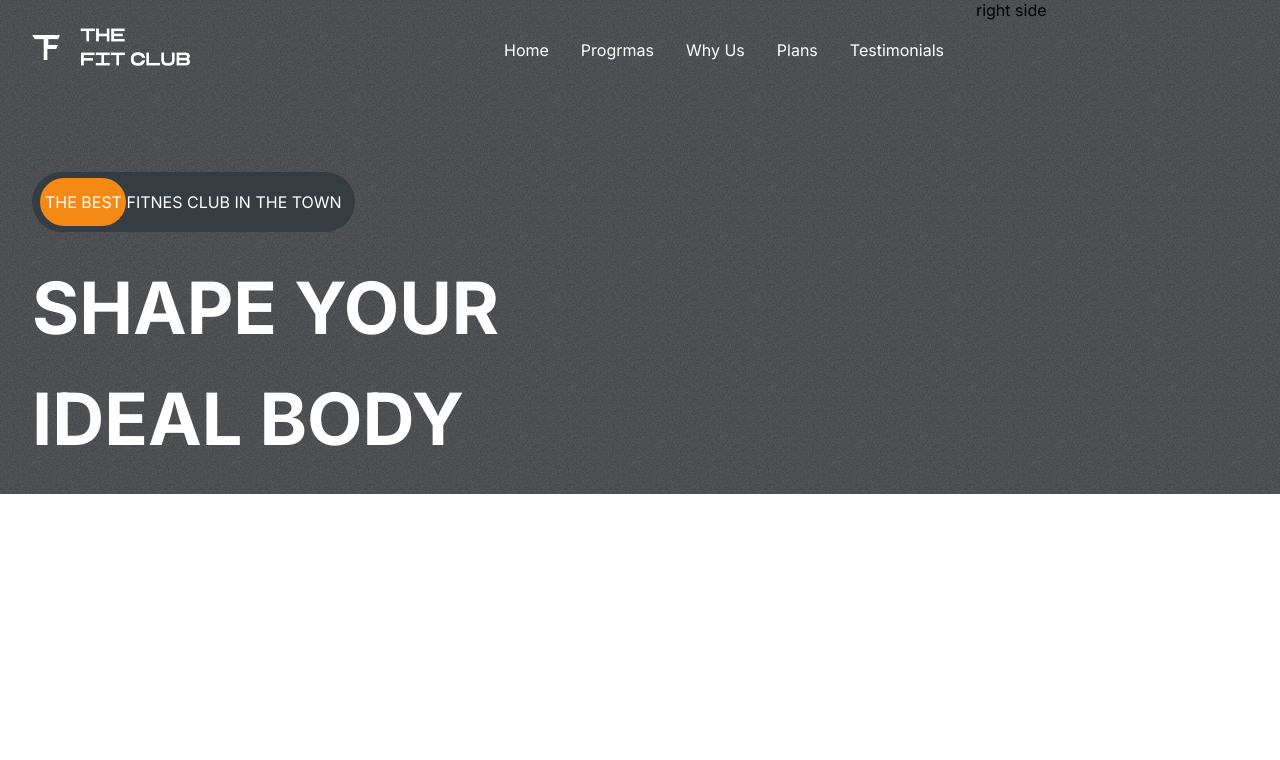
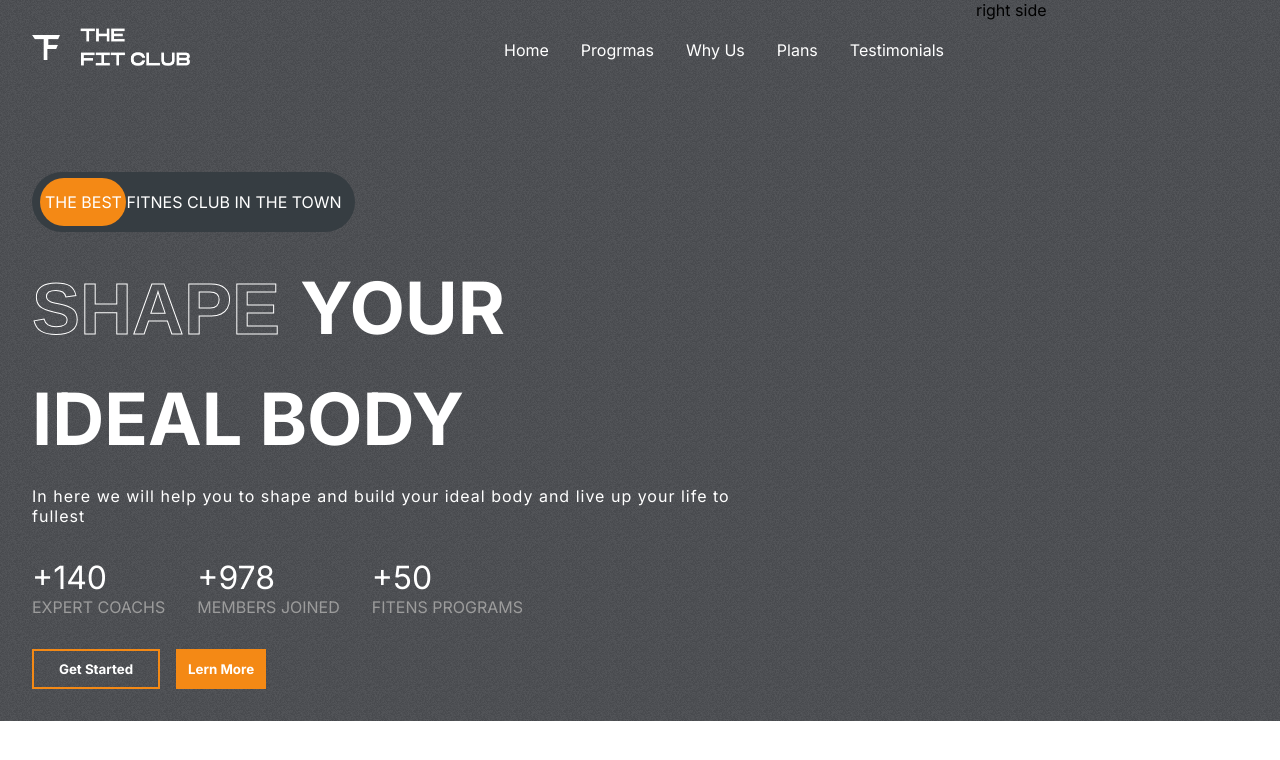
Before and after one commit to JarekCh/gym_website, a React (Create React App) app: page / in a window 1280 px wide. Shown: the top 760 px of the page. Built offline with nearby package versions, Linux system fonts and the light colour scheme; the HTML template or start-up script is replaced by a standard one.

Commit message:
app css add global styling Hero add left side of component edit Hero css

```diff
--- a/src/App.css
+++ b/src/App.css
@@ -21,3 +21,25 @@
 ::-webkit-scrollbar {
   display: none;
 }
+
+.stroke-text {
+  color: transparent;
+  font-family: Arial, Helvetica, sans-serif;
+  -webkit-text-stroke-width: 1px;
+  -webkit-text-stroke-color: white;
+}
+
+.btn {
+  background-color: white;
+  padding: 0.5rem;
+  font-weight: bold;
+  border: 4px solid transparent;
+  transition: 300ms all;
+  display: flex;
+  align-items: center;
+  justify-content: center;
+}
+
+.btn:hover {
+  cursor: pointer;
+}
--- a/src/components/Hero/Hero.css
+++ b/src/components/Hero/Hero.css
@@ -43,6 +43,7 @@
   border-radius: 3rem;
   z-index: 1;
 }
+
 .hero__text {
   display: flex;
   flex-direction: column;
@@ -53,3 +54,49 @@
   color: white;
   text-overflow: inherit;
 }
+
+.hero__text > div:nth-of-type(3) {
+  font-size: 1rem;
+  font-weight: 200;
+  text-transform: none;
+  letter-spacing: 1px;
+  width: 80%;
+}
+
+.hero__figures {
+  display: flex;
+  gap: 2rem;
+}
+
+.hero__figures > div {
+  display: flex;
+  flex-direction: column;
+}
+
+.hero__figures > div > span:nth-of-type(1) {
+  color: white;
+  font-size: 2rem;
+}
+
+.hero__figures > div > span:nth-of-type(2) {
+  color: var(--gray);
+  text-transform: uppercase;
+}
+
+.hero__btns {
+  display: flex;
+  gap: 1rem;
+  font-weight: normal;
+}
+
+.hero__btns > :nth-last-child(1) {
+  color: white;
+  background-color: var(--orange);
+}
+
+.hero__btns > :nth-last-child(2) {
+  color: white;
+  background-color: transparent;
+  width: 8rem;
+  border: 2px solid var(--orange);
+}
--- a/src/components/Hero/Hero.jsx
+++ b/src/components/Hero/Hero.jsx
@@ -15,12 +15,38 @@
         {/* hero heading */}
         <div className='hero__text'>
           <div>
-            <span>Shape </span>
+            <span className='stroke-text'>Shape </span>
             <span>Your</span>
           </div>
           <div>
             <span>Ideal Body</span>
           </div>
+          <div>
+            <span>
+              In here we will help you to shape and build your ideal body and
+              live up your life to fullest
+            </span>
+          </div>
+        </div>
+        {/* experience figures */}
+        <div className='hero__figures'>
+          <div>
+            <span>+140</span>
+            <span>expert coachs</span>
+          </div>
+          <div>
+            <span>+978</span>
+            <span>members joined</span>
+          </div>
+          <div>
+            <span>+50</span>
+            <span>fitens programs</span>
+          </div>
+        </div>
+        {/* hero buttons */}
+        <div className='hero__btns'>
+          <button className='btn'>Get Started</button>
+          <button className='btn'>Lern More</button>
         </div>
       </div>
       <div className='hero__right-h'>right side</div>
```
